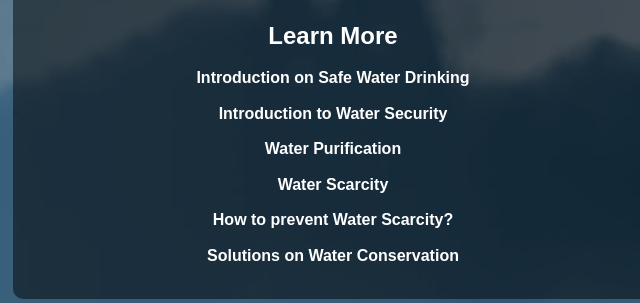
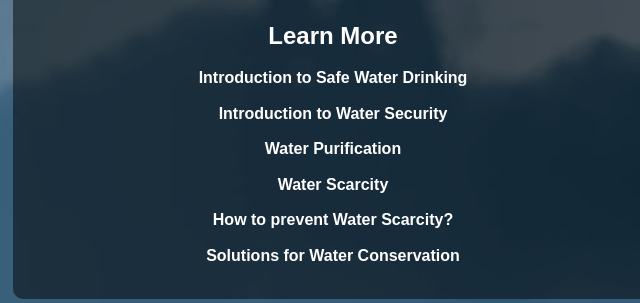
Before and after one commit to Monil12345678/aquaaware, a plain HTML site: page home.html in a window 1280 px wide. Shown: the part 389-692 px from the top of the page, 307-947 px from the left. Drawn offline with Linux system fonts and the light colour scheme.

Commit message:
added edited subtitles

```diff
--- a/home.html
+++ b/home.html
@@ -27,12 +27,12 @@
                 <div class="learn-more">
                     <h2>Learn More</h2>
                     <ul>
-                        <li><a href="introduction.html">Introduction on Safe Water Drinking</a></li>
+                        <li><a href="introduction.html">Introduction to Safe Water Drinking</a></li>
                         <li><a href="introduction2.html">Introduction to Water Security</a></li>
                         <li><a href="waterpurification.html">Water Purification</a></li>
                         <li><a href="waterscarcity.html">Water Scarcity</a></li>
                         <li><a href="preventions.html">How to prevent Water Scarcity?</a></li>
-                        <li><a href="solutions.html">Solutions on Water Conservation</a></li>
+                        <li><a href="solutions.html">Solutions for Water Conservation</a></li>
                     </ul>
                 </div>
             </div>
```
Also changed, not shown: index.html (+2 -2 lines).
